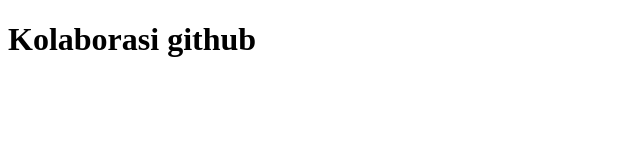
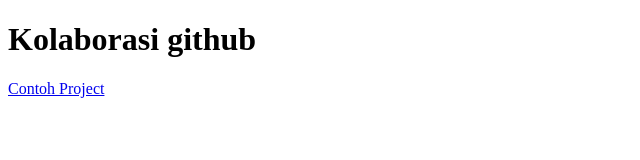
Before and after one commit to bustom1/tes-himatif, a plain HTML site: page index.html in a window 1280 px wide. Shown: the whole page, without its empty margins (0-640 px from the left). Drawn offline with Linux system fonts and the light colour scheme.

Commit message:
update project

```diff
--- a/index.html
+++ b/index.html
@@ -7,5 +7,7 @@
 </head>
 <body>
     <h1>Kolaborasi github</h1>
+
+    <a href="https://demos.themeselection.com/materio-vuetify-nuxtjs-admin-template/demo-1/apps/ecommerce/order/list">Contoh Project</a>
 </body>
 </html>
```
